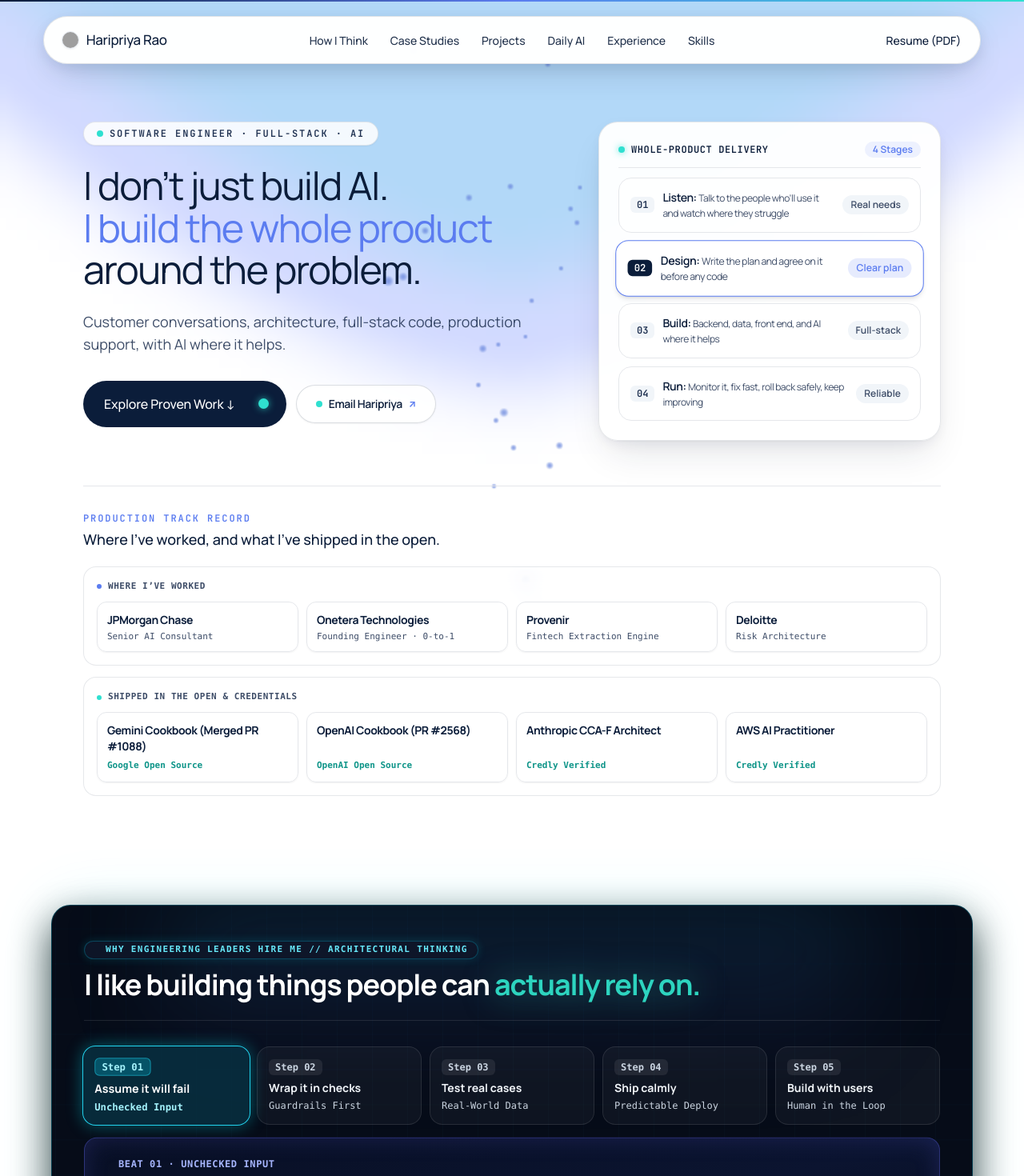
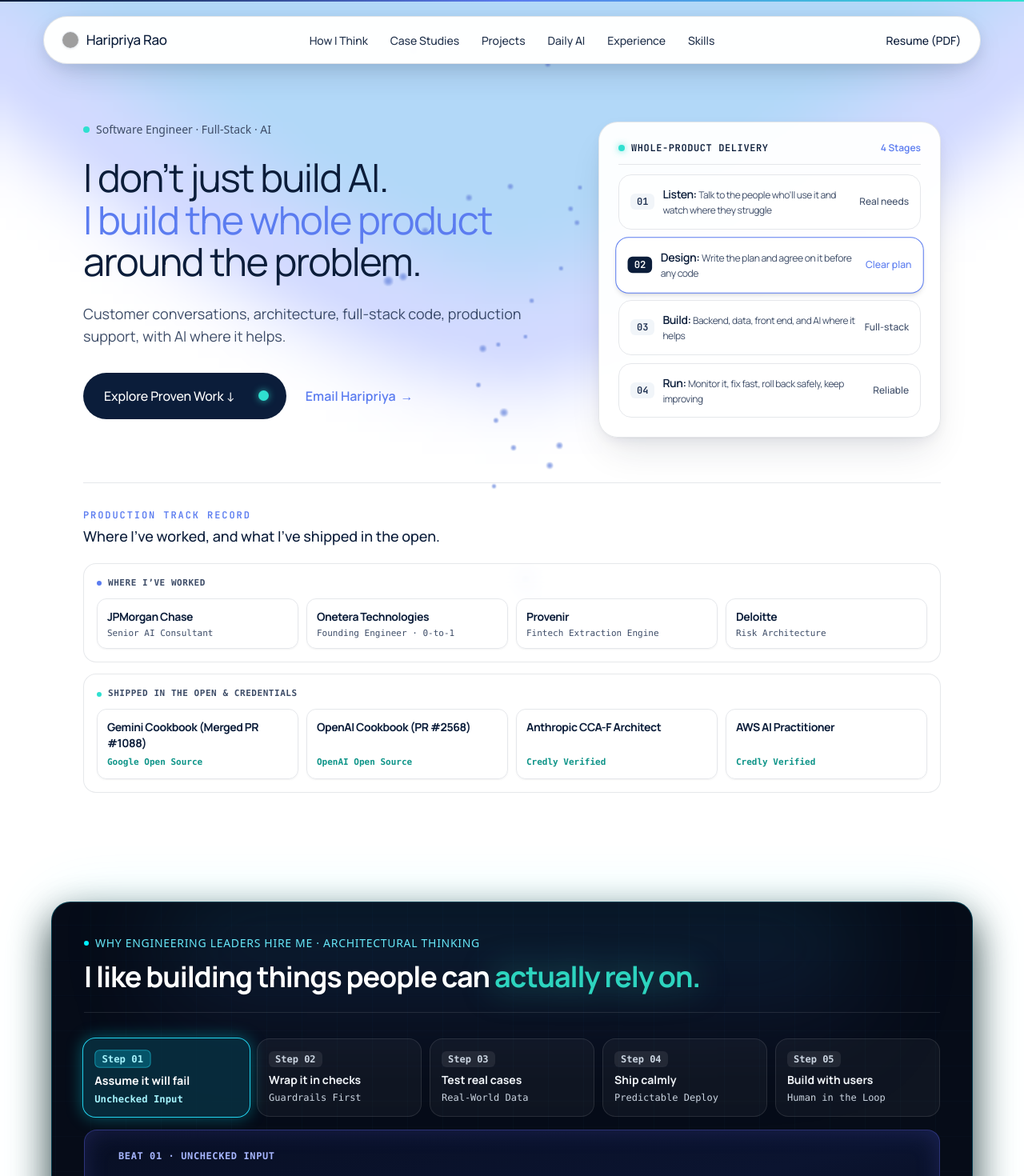
Before and after one commit to haripriyarao26/portfolio, a Next.js app: page / in a window 1280 px wide. Shown: the top 1470 px of the page at 80% size. Built offline with nearby package versions, Linux system fonts and the light colour scheme; grey boxes are pictures that could not be loaded.

Commit message:
refactor(ui): reduce pill overuse across portfolio to maximum 2 per viewport

```diff
--- a/app/page.tsx
+++ b/app/page.tsx
@@ -226,10 +226,10 @@ export default function Home() {
         <section id="projects" className="mx-auto max-w-6xl px-6 sm:px-10 py-16 sm:py-24 scroll-mt-24">
           <div className="space-y-10">
             <HaldenFadeUp>
-              <div className="inline-flex items-center gap-2 rounded-full bg-white/80 border border-[#0b1d3a]/10 px-4 py-1.5 mb-4 shadow-sm">
+              <div className="flex items-center gap-2 mb-3">
                 <span className="h-2 w-2 rounded-full bg-[#2fe0d0]" />
-                <span className="mono-accent text-xs tracking-[0.16em] text-[#1d2f4f] uppercase font-semibold">
-                  FEATURED PROJECTS &amp; OPEN SOURCE
+                <span className="font-sans text-[13px] sm:text-[14px] font-medium text-[#5b7cf0] uppercase tracking-wider">
+                  Featured Projects &amp; Open Source
                 </span>
               </div>
 
--- a/components/CaseStudiesSection.tsx
+++ b/components/CaseStudiesSection.tsx
@@ -86,10 +86,10 @@ export default function CaseStudiesSection() {
     <section id="case-studies" className="mx-auto max-w-6xl px-6 sm:px-10 py-16 sm:py-24 scroll-mt-24">
       <div className="space-y-10">
         <HaldenFadeUp>
-          <div className="inline-flex items-center gap-2 rounded-full bg-white/80 border border-[#0b1d3a]/10 px-4 py-1.5 mb-4 shadow-sm">
+          <div className="flex items-center gap-2 mb-3">
             <span className="h-2 w-2 rounded-full bg-[#2fe0d0]" />
-            <span className="mono-accent text-xs tracking-[0.16em] text-[#1d2f4f] uppercase font-semibold">
-              PROVEN PRODUCTION IMPACT
+            <span className="font-sans text-[13px] sm:text-[14px] font-medium text-[#5b7cf0] uppercase tracking-wider">
+              Proven Production Impact
             </span>
           </div>
 
@@ -120,7 +120,7 @@ export default function CaseStudiesSection() {
               >
                 <div className="space-y-5">
                   <div className="flex items-center justify-between gap-2">
-                    <span className="mono-accent px-3 py-1 rounded-full bg-[#0b1d3a] text-[#FFFFFF] text-xs font-semibold">
+                    <span className="font-sans text-xs font-bold text-[#0b1d3a] tracking-wider uppercase">
                       ONETERA
                     </span>
                     <span className="mono-accent text-xs text-[#5b7cf0] font-semibold">
@@ -181,7 +181,7 @@ export default function CaseStudiesSection() {
               >
                 <div className="space-y-5">
                   <div className="flex items-center justify-between gap-2">
-                    <span className="mono-accent px-3 py-1 rounded-full bg-[#0b1d3a] text-[#FFFFFF] text-xs font-semibold">
+                    <span className="font-sans text-xs font-bold text-[#0b1d3a] tracking-wider uppercase">
                       ONETERA
                     </span>
                     <span className="mono-accent text-xs text-[#5b7cf0] font-semibold">
--- a/components/Education.tsx
+++ b/components/Education.tsx
@@ -9,10 +9,10 @@ export default function Education() {
     <section id="education" className="mx-auto max-w-6xl px-6 sm:px-10 py-14 sm:py-20 scroll-mt-24">
       <div>
         <HaldenFadeUp className="mb-8">
-          <div className="inline-flex items-center gap-2 rounded-full bg-white/80 border border-[#0b1d3a]/10 px-4 py-1.5 mb-4 shadow-sm">
+          <div className="flex items-center gap-2 mb-3">
             <span className="h-2 w-2 rounded-full bg-[#2fe0d0]" />
-            <span className="mono-accent text-xs tracking-[0.16em] text-[#1d2f4f] uppercase font-semibold">
-              ACADEMIC FOUNDATION
+            <span className="font-sans text-[13px] sm:text-[14px] font-medium text-[#5b7cf0] uppercase tracking-wider">
+              Academic Foundation
             </span>
           </div>
 
@@ -53,19 +53,12 @@ export default function Education() {
                 </div>
                 {edu.coursework && edu.coursework.length > 0 && (
                   <div className="mt-5 pt-4 border-t border-[#0b1d3a]/8">
-                    <p className="mono-accent text-xs uppercase tracking-wider text-[#3e4d68] mb-2 font-medium">
+                    <p className="font-mono text-xs uppercase tracking-wider text-[#3e4d68] mb-1 font-semibold">
                       Key Coursework
                     </p>
-                    <div className="flex flex-wrap gap-2">
-                      {edu.coursework.map(subject => (
-                        <span
-                          key={subject}
-                          className="mono-accent text-xs px-2.5 py-1 rounded-full bg-white/80 text-[#0b1d3a] border border-[#0b1d3a]/10"
-                        >
-                          {subject}
-                        </span>
-                      ))}
-                    </div>
+                    <p className="text-xs sm:text-sm font-sans text-[#475569] leading-relaxed">
+                      {edu.coursework.join(' · ')}
+                    </p>
                   </div>
                 )}
               </TiltCard3D>
--- a/components/HowIThinkExperience.tsx
+++ b/components/HowIThinkExperience.tsx
@@ -109,10 +109,10 @@ export default function HowIThinkExperience({
 
             {/* Top Header */}
             <div className="relative z-10 border-b border-white/10 pb-6 mb-8">
-              <div className="inline-flex items-center gap-2 rounded-full bg-slate-900/90 border border-cyan-500/30 px-3 py-0.5 mb-3 shadow-[0_0_12px_rgba(0,240,255,0.15)]">
-                <span className="h-1.5 w-1.5 rounded-full bg-[#00f0ff] animate-ping" />
-                <span className="font-mono text-[10px] sm:text-[11px] font-semibold tracking-[0.12em] text-cyan-300 uppercase">
-                  WHY ENGINEERING LEADERS HIRE ME // ARCHITECTURAL THINKING
+              <div className="flex items-center gap-2 mb-3">
+                <span className="h-1.5 w-1.5 rounded-full bg-[#00f0ff]" />
+                <span className="font-sans text-[13px] sm:text-[14px] font-medium tracking-wider text-cyan-300 uppercase">
+                  Why Engineering Leaders Hire Me &middot; Architectural Thinking
                 </span>
               </div>
               <h2 className="font-display text-2xl sm:text-4xl font-bold text-white tracking-tight drop-shadow-sm">
--- a/components/HowIUseAIDaily.tsx
+++ b/components/HowIUseAIDaily.tsx
@@ -132,10 +132,10 @@ export default function HowIUseAIDaily() {
       <div className="space-y-8">
         {/* Section Header */}
         <div>
-          <div className="inline-flex items-center gap-2 rounded-full bg-white/90 border border-[#0b1d3a]/10 px-4 py-1.5 mb-4 shadow-sm">
+          <div className="flex items-center gap-2 mb-3">
             <span className="h-2 w-2 rounded-full bg-[#5b7cf0]" />
-            <span className="mono-accent text-xs tracking-[0.16em] text-[#1d2f4f] uppercase font-semibold">
-              DAILY ENGINEERING PRACTICE
+            <span className="font-sans text-[13px] sm:text-[14px] font-medium text-[#5b7cf0] uppercase tracking-wider">
+              Daily Engineering Practice
             </span>
           </div>
 
--- a/components/MotionFooter.tsx
+++ b/components/MotionFooter.tsx
@@ -131,14 +131,14 @@ export default function MotionFooter() {
         {/* ── Main Content Container ── */}
         <div className="relative z-10 max-w-6xl w-full mx-auto px-6 sm:px-10 py-8 sm:py-10 flex-1 flex flex-col justify-between">
 
-          {/* Header Block: Status Pill & Credible Action Statement */}
+          {/* Header Block: Plain Text Status & Credible Action Statement */}
           <div className="space-y-4">
-            <div className="inline-flex items-center gap-2.5 rounded-full bg-white/[0.08] border border-white/15 px-4 py-1.5 backdrop-blur-md">
+            <div className="flex items-center gap-2.5">
               <span className="relative flex h-2 w-2">
                 <span className="animate-ping absolute inline-flex h-full w-full rounded-full bg-[#2fe0d0] opacity-75" />
                 <span className="relative inline-flex rounded-full h-2 w-2 bg-[#2fe0d0]" />
               </span>
-              <span className="text-xs sm:text-sm font-sans font-medium text-slate-200">
+              <span className="text-xs sm:text-sm font-sans font-medium text-slate-300">
                 Available for Founding &amp; Forward-Deployed Roles &middot; Authorized to work in the US (H-1B)
               </span>
             </div>
@@ -154,8 +154,9 @@ export default function MotionFooter() {
             </div>
           </div>
 
-          {/* Unified Contact Block (Single Location with High Contrast) */}
-          <div className="flex flex-wrap items-center gap-3 sm:gap-4 pt-2">
+          {/* Unified Contact Block: ONE Primary Solid Pill Button + Clean Text Links */}
+          <div className="space-y-4 pt-2">
+            <div className="flex flex-wrap items-center gap-4 sm:gap-6">
               <MagneticButton href={`mailto:${resumeData.email}?subject=Starting%20a%20conversation%20with%20Haripriya`}>
                 <span className="inline-flex items-center gap-2.5 h-12 px-6 rounded-full bg-[#2fe0d0] hover:bg-[#5eead4] text-[#060c18] transition-all shadow-[0_0_25px_rgba(47,224,208,0.35)] font-display text-sm font-bold tracking-tight">
                   <span>Start a conversation</span>
@@ -163,40 +164,53 @@ export default function MotionFooter() {
                 </span>
               </MagneticButton>
 
-            <MagneticButton>
+              <div className="flex flex-wrap items-center gap-x-4 gap-y-2 text-xs sm:text-sm font-sans text-slate-300">
                 <button
                   type="button"
                   onClick={handleCopyEmail}
-                className="group relative inline-flex items-center gap-2.5 h-12 px-5 rounded-full border border-white/20 bg-white/[0.08] hover:bg-white/[0.15] text-white backdrop-blur-md transition-all font-display text-xs sm:text-sm font-semibold"
+                  className="hover:text-white transition-colors cursor-pointer flex items-center gap-1.5 focus-visible:outline-none focus-visible:ring-1 focus-visible:ring-[#2fe0d0] rounded"
                 >
-                <span className="h-2 w-2 rounded-full bg-[#2fe0d0]" />
                   <span>{copiedEmail ? 'Email Copied!' : resumeData.email}</span>
-                <span className="text-[11px] font-mono text-slate-400 group-hover:text-white transition-colors">
-                  {copiedEmail ? '✓' : 'Copy'}
-                </span>
+                  <span className="text-xs text-[#2fe0d0] font-mono">{copiedEmail ? '✓' : '(copy)'}</span>
                 </button>
-            </MagneticButton>
 
-            <MagneticButton href="/Haripriya_Rao_Resume.pdf" external>
-              <span className="inline-flex items-center gap-2 h-12 px-5 rounded-full border border-white/20 bg-white/[0.08] hover:bg-white/[0.15] text-white backdrop-blur-md transition-all font-display text-sm font-semibold">
-                <svg className="w-4 h-4 text-[#2fe0d0]" fill="none" viewBox="0 0 24 24" stroke="currentColor">
-                  <path strokeLinecap="round" strokeLinejoin="round" strokeWidth={2} d="M12 10v6m0 0l-3-3m3 3l3-3m2 8H7a2 2 0 01-2-2V5a2 2 0 012-2h5.586a1 1 0 01.707.293l5.414 5.414a1 1 0 01.293.707V19a2 2 0 01-2 2z" />
-                </svg>
-                Resume (PDF)
-              </span>
-            </MagneticButton>
+                <span className="text-slate-600">&middot;</span>
 
-            <MagneticButton href={`https://${resumeData.github}`} external>
-              <span className="inline-flex items-center gap-1.5 h-12 px-4 rounded-full border border-white/15 bg-white/[0.05] hover:bg-white/[0.12] text-slate-200 hover:text-white transition-all text-xs font-mono font-medium">
-                GitHub ↗
-              </span>
-            </MagneticButton>
+                <a
+                  href="/Haripriya_Rao_Resume.pdf"
+                  target="_blank"
+                  rel="noreferrer"
+                  className="hover:text-white transition-colors inline-flex items-center gap-1 focus-visible:outline-none focus-visible:ring-1 focus-visible:ring-[#2fe0d0] rounded"
+                >
+                  <span>Resume (PDF)</span>
+                  <span aria-hidden="true">&rarr;</span>
+                </a>
 
-            <MagneticButton href={`https://${resumeData.linkedin}`} external>
-              <span className="inline-flex items-center gap-1.5 h-12 px-4 rounded-full border border-white/15 bg-white/[0.05] hover:bg-white/[0.12] text-slate-200 hover:text-white transition-all text-xs font-mono font-medium">
-                LinkedIn ↗
-              </span>
-            </MagneticButton>
+                <span className="text-slate-600">&middot;</span>
+
+                <a
+                  href={`https://${resumeData.github}`}
+                  target="_blank"
+                  rel="noreferrer"
+                  className="hover:text-white transition-colors inline-flex items-center gap-1 focus-visible:outline-none focus-visible:ring-1 focus-visible:ring-[#2fe0d0] rounded"
+                >
+                  <span>GitHub</span>
+                  <span aria-hidden="true">&rarr;</span>
+                </a>
+
+                <span className="text-slate-600">&middot;</span>
+
+                <a
+                  href={`https://${resumeData.linkedin}`}
+                  target="_blank"
+                  rel="noreferrer"
+                  className="hover:text-white transition-colors inline-flex items-center gap-1 focus-visible:outline-none focus-visible:ring-1 focus-visible:ring-[#2fe0d0] rounded"
+                >
+                  <span>LinkedIn</span>
+                  <span aria-hidden="true">&rarr;</span>
+                </a>
+              </div>
+            </div>
           </div>
 
           {/* Clean, Non-Repetitive Sitemap Grid */}
@@ -239,30 +253,47 @@ export default function MotionFooter() {
                 Credentials
               </div>
               <ul className="space-y-1.5 text-slate-300">
-                <li>Anthropic CCA-F Architect</li>
-                <li>AWS AI Practitioner</li>
+                <li>
+                  <a
+                    href="https://www.credly.com/badges/f6636497-b9bf-4e6b-b553-4ae5b59858f7/linked_in_profile"
+                    target="_blank"
+                    rel="noreferrer"
+                    className="hover:text-white transition-colors"
+                  >
+                    Anthropic CCA-F Architect ↗
+                  </a>
+                </li>
+                <li>
+                  <a
+                    href="https://www.credly.com/badges/898b89f1-5512-4d4a-8ba6-6a1597c7c510/public_url"
+                    target="_blank"
+                    rel="noreferrer"
+                    className="hover:text-white transition-colors"
+                  >
+                    AWS AI Practitioner ↗
+                  </a>
+                </li>
                 <li>USC &middot; MS in Computer Science</li>
               </ul>
             </div>
           </div>
         </div>
 
-        {/* ── Bottom Baseline: Clean Copyright & Back-to-Top Button ── */}
+        {/* ── Bottom Baseline: Clean Copyright & Back-to-Top Link ── */}
         <div className="relative z-10 w-full border-t border-white/10 bg-black/40 backdrop-blur-md px-6 sm:px-10 py-3.5 flex items-center justify-between text-xs text-slate-400">
           <div>
             &copy; 2026 {resumeData.name}
           </div>
 
-          <MagneticButton onClick={scrollToTop}>
           <button
             type="button"
+            onClick={scrollToTop}
             aria-label="Back to top"
-              className="group flex items-center gap-1.5 px-3 py-1.5 rounded-full border border-white/15 bg-white/[0.06] hover:bg-white/20 text-slate-200 hover:text-white transition-all text-xs font-medium"
+            className="group flex items-center gap-1.5 text-xs text-slate-400 hover:text-white transition-colors focus-visible:outline-none focus-visible:ring-1 focus-visible:ring-[#2fe0d0] rounded py-1 px-2"
           >
             <span>Back to top</span>
             <span className="transform group-hover:-translate-y-0.5 transition-transform text-[#2fe0d0]">↑</span>
           </button>
-          </MagneticButton>
         </div>
 
       </div>
--- a/components/StoryCanvasSequence.tsx
+++ b/components/StoryCanvasSequence.tsx
@@ -126,13 +126,11 @@ export default function StoryCanvasSequence({ name }: Props) {
         {/* Left 7 Columns: First-Person Headline, Subtitle, Story Points & CTAs */}
         <motion.div style={{ y: leftColY }} className="lg:col-span-7 space-y-6">
           <div
-            className="fade-up inline-flex items-center gap-2 rounded-full bg-white/85 backdrop-blur-md border border-[#0b1d3a]/10 px-4 py-1.5 shadow-sm"
+            className="fade-up flex items-center gap-2 text-xs sm:text-sm font-sans font-medium text-[#3e4d68]"
             style={{ ['--d' as any]: '0.2s' }}
           >
             <span className="h-2 w-2 rounded-full bg-[#2fe0d0]" />
-            <span className="mono-accent text-xs font-semibold tracking-[0.16em] uppercase text-[#1d2f4f]">
-              Software Engineer &middot; Full-Stack &middot; AI
-            </span>
+            <span>Software Engineer &middot; Full-Stack &middot; AI</span>
           </div>
 
           {/* First-Person Headline */}
@@ -153,19 +151,18 @@ export default function StoryCanvasSequence({ name }: Props) {
             Customer conversations, architecture, full-stack code, production support, with AI where it helps.
           </p>
 
-          {/* Dual Action CTAs: Explore Work + Direct Recruiter Email */}
-          <div className="fade-up flex flex-wrap items-center gap-3 pt-2" style={{ ['--d' as any]: '1.05s' }}>
+          {/* Dual Action CTAs: Explore Work (Primary solid pill) + Direct Recruiter Email (Text link with arrow) */}
+          <div className="fade-up flex flex-wrap items-center gap-4 sm:gap-6 pt-2" style={{ ['--d' as any]: '1.05s' }}>
             <HaldenButton size="lg" href="#case-studies">
               Explore Proven Work &darr;
             </HaldenButton>
 
             <a
               href={`mailto:${resumeData.email}?subject=Engineering%20Opportunity%20for%20Haripriya`}
-              className="inline-flex items-center gap-2 h-12 px-6 rounded-full border border-[#0b1d3a]/15 bg-white/90 hover:bg-white text-[#0b1d3a] hover:border-[#5b7cf0]/40 shadow-sm hover:shadow transition-all font-display text-sm font-semibold active:scale-95"
+              className="inline-flex items-center gap-1.5 text-sm sm:text-base font-semibold text-[#5b7cf0] hover:text-[#0b1d3a] transition-colors focus-visible:outline-none focus-visible:ring-2 focus-visible:ring-[#5b7cf0] rounded"
             >
-              <span className="w-2 h-2 rounded-full bg-[#2fe0d0]" />
               <span>Email Haripriya</span>
-              <span className="text-xs text-[#5b7cf0] font-bold">↗</span>
+              <span aria-hidden="true">&rarr;</span>
             </a>
           </div>
         </motion.div>
@@ -188,7 +185,7 @@ export default function StoryCanvasSequence({ name }: Props) {
                     Whole-Product Delivery
                   </span>
                 </div>
-                <span className="text-xs text-[#5b7cf0] font-semibold bg-[#5b7cf0]/10 px-2.5 py-0.5 rounded-full">
+                <span className="text-xs text-[#5b7cf0] font-semibold">
                   4 Stages
                 </span>
               </div>
@@ -233,10 +230,8 @@ export default function StoryCanvasSequence({ name }: Props) {
                           </div>
                         </div>
                         <span
-                          className={`text-xs font-semibold px-2.5 py-1 rounded-full shrink-0 transition-colors ${
-                            isActive
-                              ? 'bg-[#5b7cf0]/15 text-[#5b7cf0]'
-                              : 'bg-slate-100 text-[#3e4d68]'
+                          className={`text-xs font-medium shrink-0 transition-colors ${
+                            isActive ? 'text-[#5b7cf0]' : 'text-[#3e4d68]'
                           }`}
                         >
                           {stage.tag}
```
Also changed, not shown: components/SkillsToolkit.tsx (+30 -62 lines), components/StoryProjectGrid.tsx (+9 -7 lines), components/StoryTimeline.tsx (+59 -45 lines). Lines whose indentation alone changed are shown as unchanged.
